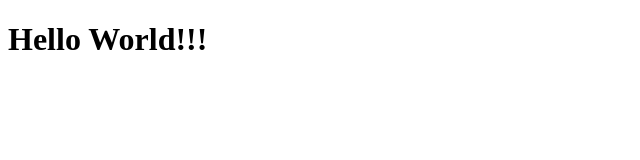
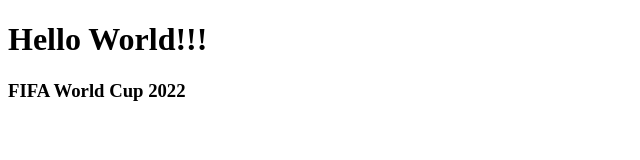
Before and after one commit to Ram1roLK/EjercicioPractica, a plain HTML site: page index.html in a window 1280 px wide. Shown: the whole page, without its empty margins (0-640 px from the left). Drawn offline with Linux system fonts and the light colour scheme.

Commit message:
Bug-Resolve

```diff
--- a/index.html
+++ b/index.html
@@ -8,5 +8,6 @@
 </head>
 <body>
     <h1>Hello World!!!</h1>
+    <h3>FIFA World Cup 2022</h3>
 </body>
 </html>
```
